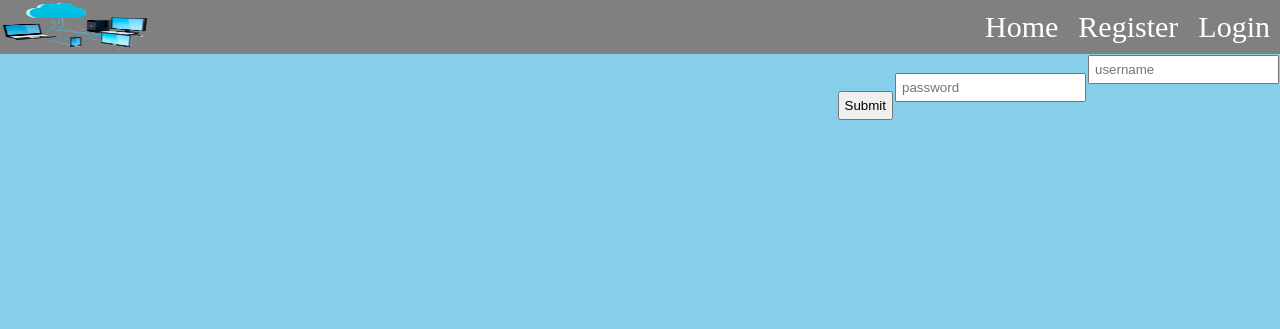
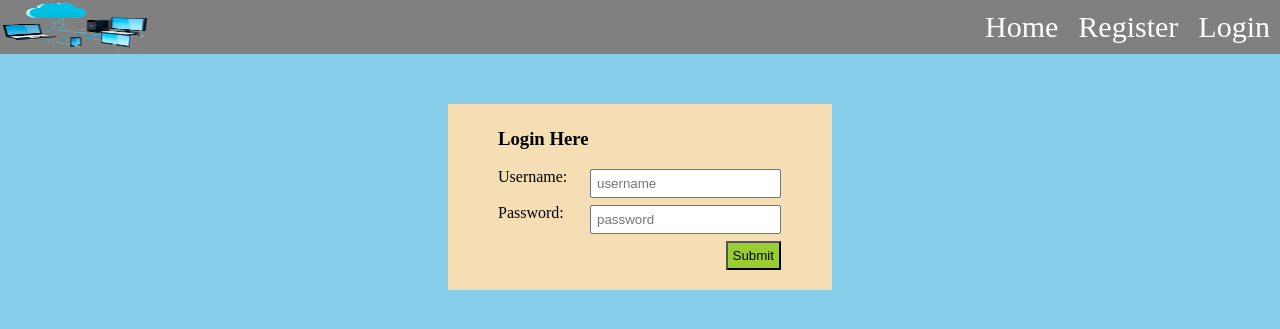
Before and after one commit to maurya20/market, a Django app: page /userlogin in a window 1280 px wide. Shown: the top 329 px of the page. Run offline with Django 3.2, Linux system fonts and the light colour scheme.

Commit message:
Login page designed.

```diff
--- a/template/userlogin.html
+++ b/template/userlogin.html
@@ -24,12 +24,17 @@
             <li><a href="home">Home</a></li>
         </ul>
     </div>
+    <div class="reg">
     <form action="userlogin" method="post">
         {% csrf_token %}
-        <input type="text" name="username" placeholder="username"><br>
-        <input type="password" name="password" placeholder="password"><br>
-        <input type="submit">
+        <h3>Login Here</h3>
+        <label for="username">Username: </label>
+        <input type="text" name="username" placeholder="username"><br><br>
+        <label for="password">Password: </label>
+        <input type="password" name="password" placeholder="password"><br><br>
+        <input class="mbutton" type="submit">
     </form>
+    </div>
     <div>
         {% for message in messages %}
         <h3>{{message}}</h3>
```
